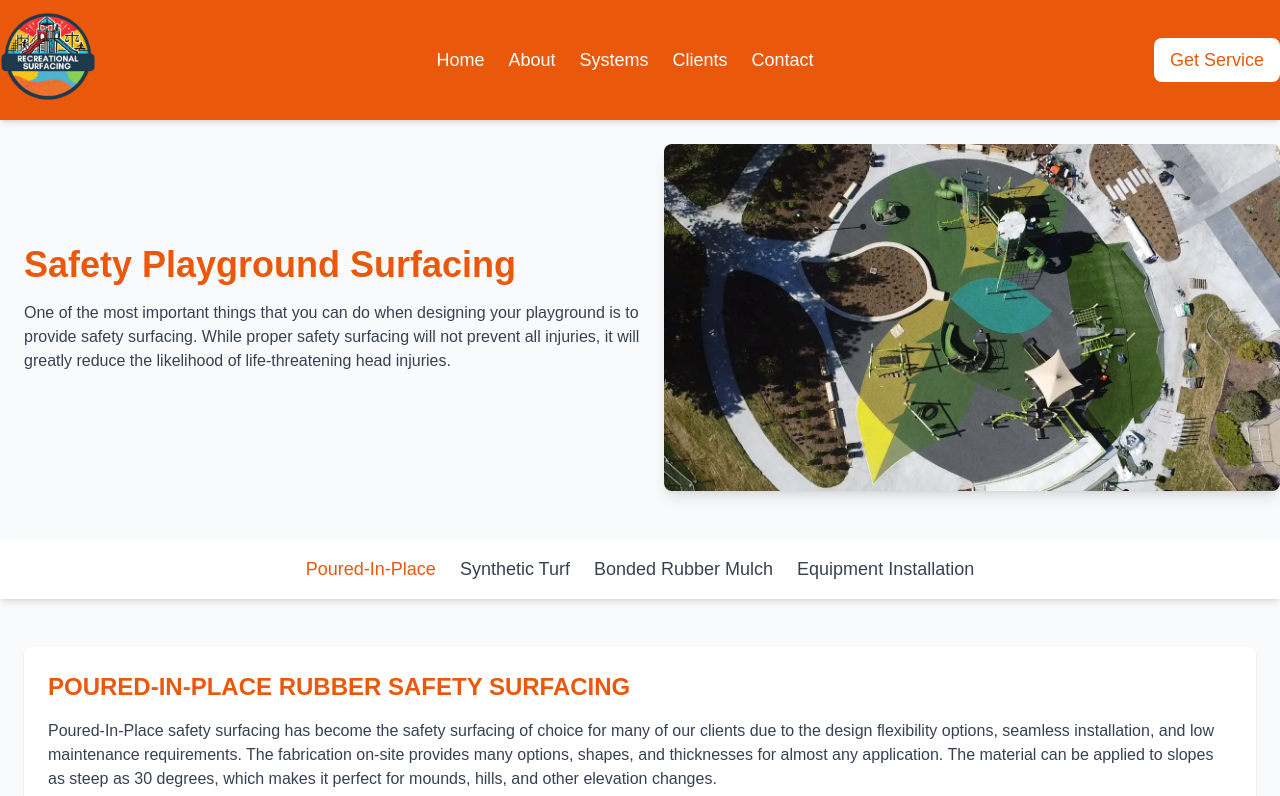
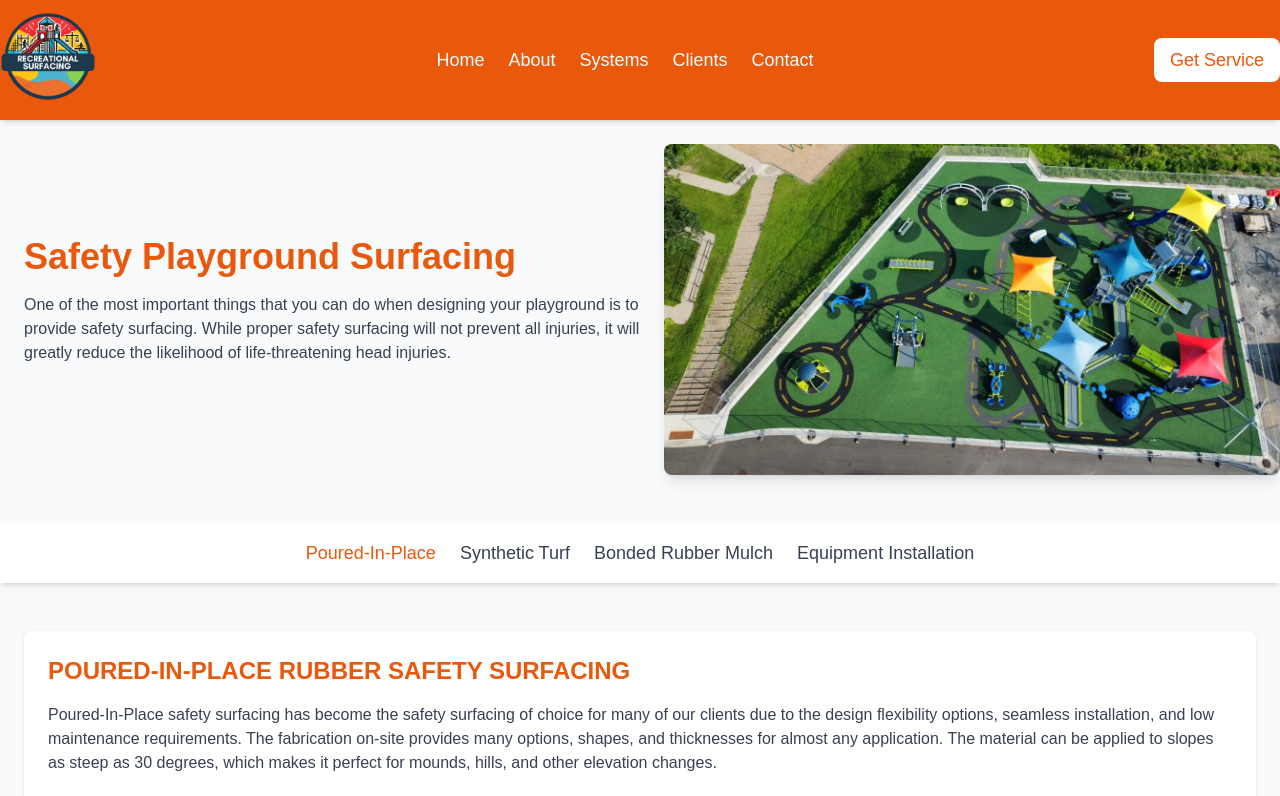
Before and after one commit to JairoVErazo/recreational_surfacing, a Next.js app: page /Systems in a window 1280 px wide. Shown: the top 796 px of the page. Built offline with nearby package versions, Linux system fonts and the light colour scheme.

Commit message:
cambio de imagen 2

```diff
--- a/src/app/Systems/page.js
+++ b/src/app/Systems/page.js
@@ -289,7 +289,7 @@ export default function SystemsPage() {
           </div>
           <div className="lg:w-1/2 text-center">
             <img
-              src="/img/img2.webp"
+              src="/img/principal.webp"
               alt="Safety Playground"
               className="rounded-lg shadow-lg ml-6"
             />
```
